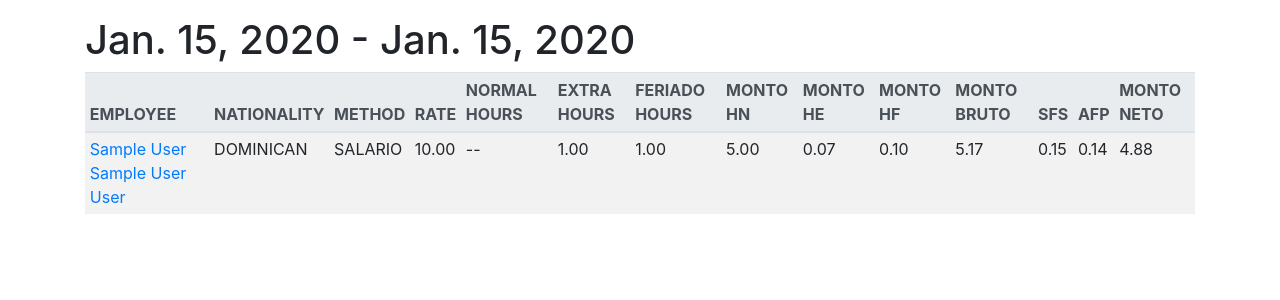
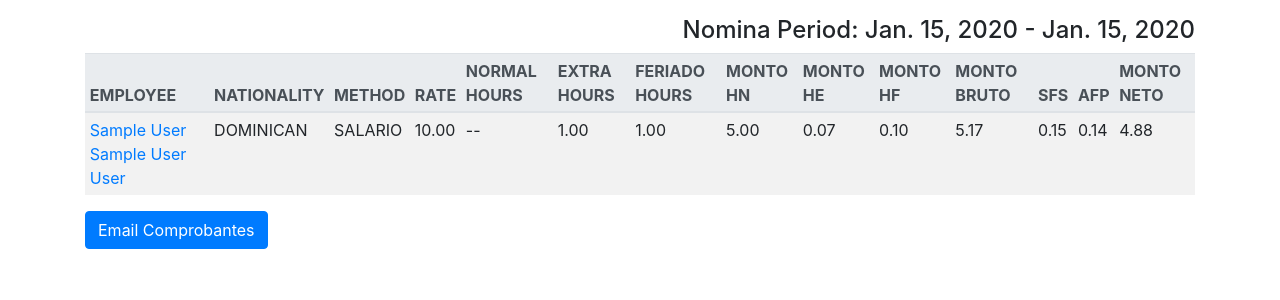
Before and after one commit to g8jedi/jelly, a Django app: page /human-resources/nomina/1/ in a window 1280 px wide. Shown: the part 128-428 px from the top of the page. Run offline with Django 3.2, Linux system fonts and the light colour scheme; tables that the repository leaves empty hold one stand-in row (values such as "Sample post"); some libraries are stand-ins or nearby versions.

Commit message:
Can email comprobantes  in nomina detail view w/ click of a button

```diff
--- a/human_resources/templates/human_resources/nomina_detail.html
+++ b/human_resources/templates/human_resources/nomina_detail.html
@@ -10,7 +10,9 @@
 </nav>
 {% endblock %}
 {% block content %}
-	<h1>{{ nomina.pay_period_start }} - {{ nomina.pay_period_end }}</h1>
+<div class="float-md-right">
+	<h4>Nomina Period: {{ nomina.pay_period_start }} - {{ nomina.pay_period_end }}<h4>
+</div>
 <table class="table table-striped table-sm">
 	<thead class="thead-light">
    	 <tr>
@@ -63,5 +65,11 @@
     {% endfor %}
 
 </table>
+<form action="{% url 'human_resources:email-comprobantes' nomina.id %}" method="post">
+    {% csrf_token %}
+    <button type="submit" class="btn btn-primary">Email Comprobantes</button>
+</form>
+
+<br>
 
 {% endblock %}
--- a/human_resources/urls.py
+++ b/human_resources/urls.py
@@ -10,8 +10,7 @@ urlpatterns = [
     path('employee-list/', views.EmployeeListView.as_view(), name='employee-list'),
     path('comprobante/<int:pk>/', views.ComprobanteDetailView.as_view(), name='comprobante-detail'),
     path('create-nomina/', views.CreateNominaView.as_view(), name='create-nomina'),
-    path('comprobante-submit/<int:pk>/', views.ComprobanteSubmit.as_view(), name='comprobante-submit'),  # Create Nomina & add Comprobantes
+    path('comprobante-submit/<int:pk>/', views.ComprobanteSubmit.as_view(), name='comprobante-submit'),
     path('nomina/<int:pk>/', views.NominaDetailView.as_view(), name='nomina-detail'),
-
-    path('email/', views.send_email),
+    path('nomina/email-comprobantes/<int:pk>/', views.email_comprobantes, name='email-comprobantes'),
 ]
--- a/human_resources/views.py
+++ b/human_resources/views.py
@@ -87,16 +87,16 @@ def create_pdf(comprobante_id):
     return result
 
 
-def send_email(request):
+def email_comprobantes(request, pk):
     """Email Send Test"""
-    nomina = Nomina.objects.get(id=41)
+    nomina = Nomina.objects.get(id=pk)
     comprobantes = nomina.comprobante_set.all()
     for comprobante in comprobantes:
         subject = 'Tacomoe: Comporbante De Pago'
         email_message = render_to_string('human_resources/comprobante_email_message.html', {'comprobante': comprobante})
         email = EmailMessage(
             subject, email_message, settings.DEFAULT_FROM_EMAIL,
-            ['jairo.batista21@gmail.com', 'giannabeato8@gmail.com']
+            ['jairo.batista21@gmail.com', comprobante.employee.email]
         )
 
         attatchment = create_pdf(comprobante_id=comprobante.id)
```
